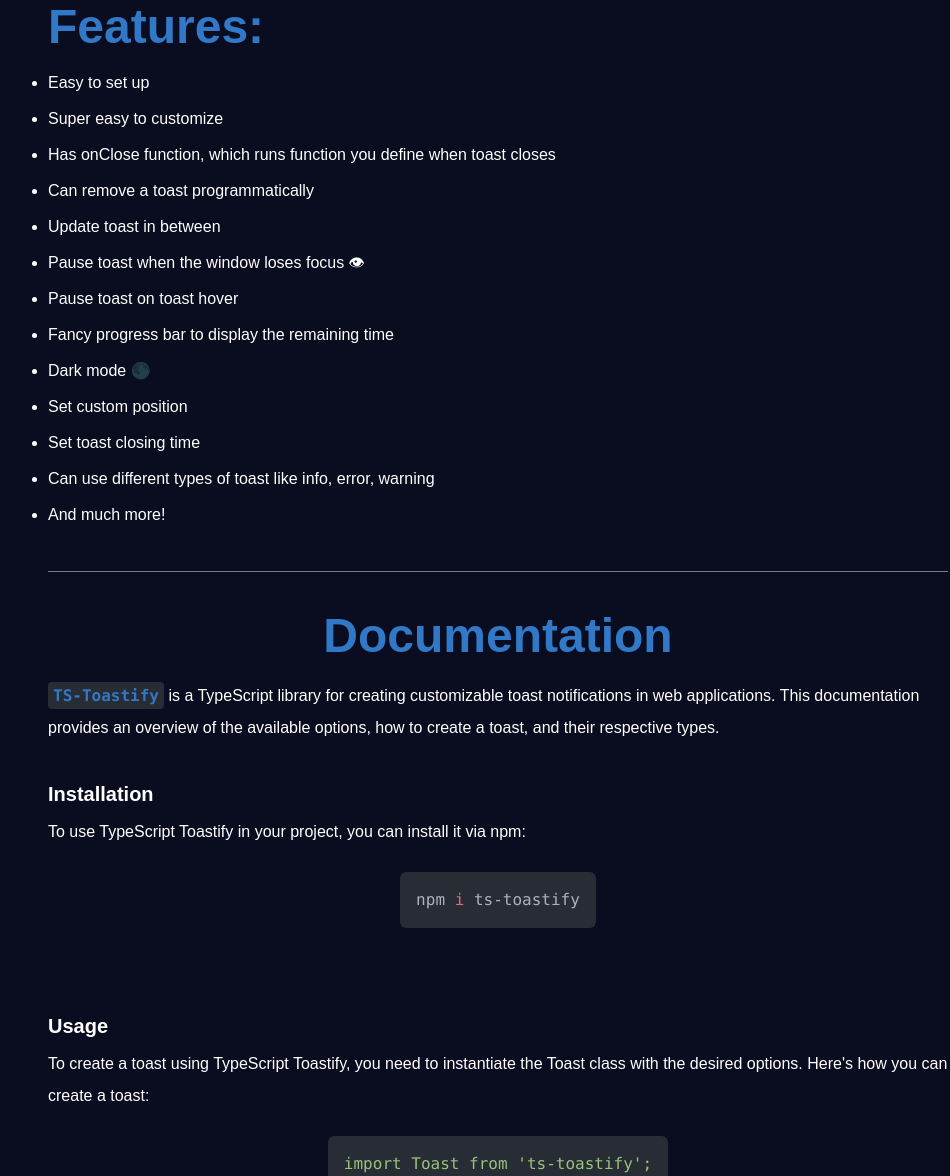
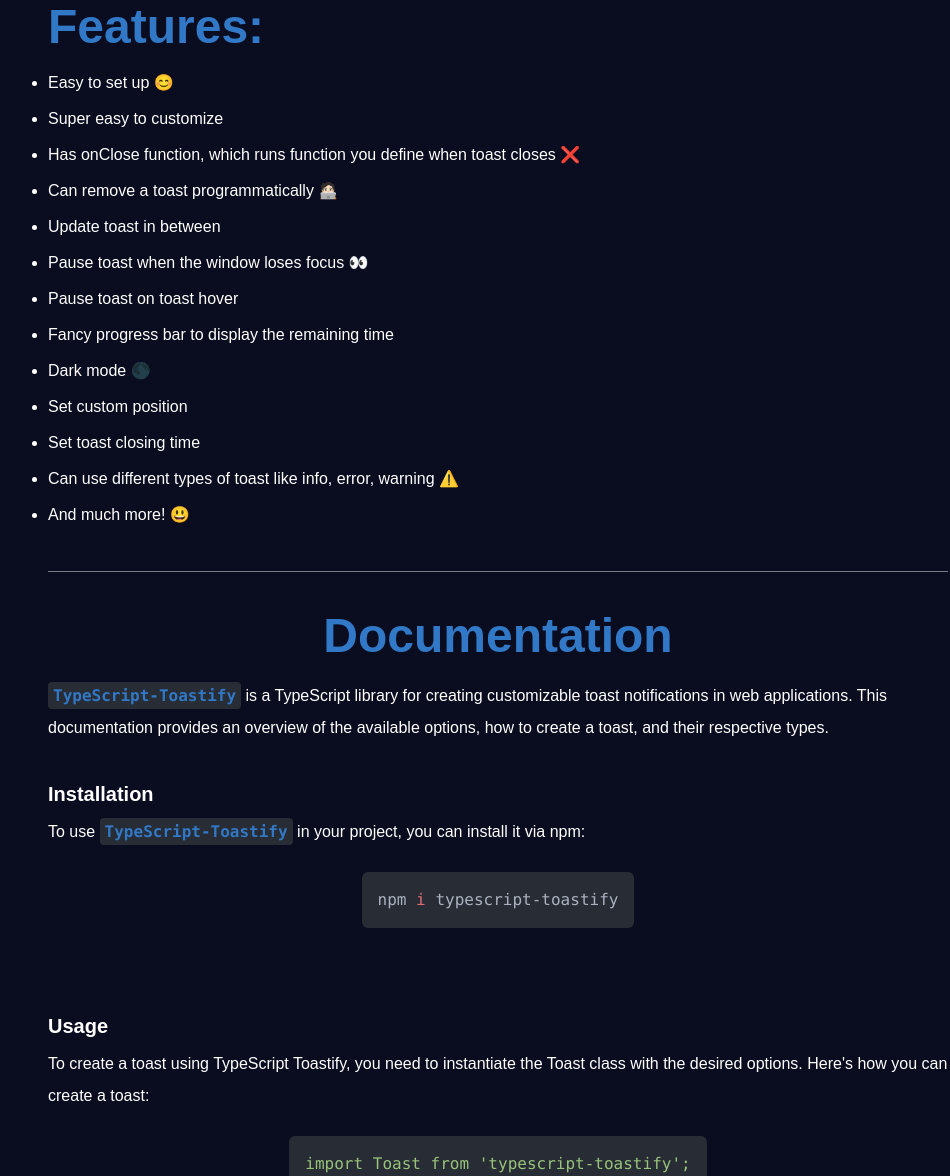
Before and after one commit to aayushmaan-54/TypeScript-Toastify-Library-website, a website built with Vite: page index.html in a window 1280 px wide. Shown: the part 1318-2494 px from the top of the page, without its empty margins (142-1092 px from the left). Built offline with nearby package versions, Linux system fonts and the light colour scheme.

Commit message:
Fixed URLs

```diff
--- a/index.html
+++ b/index.html
@@ -15,12 +15,12 @@
 
   <div class="font-sans mt-2 flex items-center justify-center gap-3 mb-10">
     <img src="./src/assets/logo.png" alt="TypeScript Toastify Logo" class="w-12 mt-3 logo" />
-    <h1 class="text-4xl font-bold text-[#3178C6] heading"><a href="https://github.com/aayushmaan-54/TypeScript-Toastify-Library/tree/main" target="_blank">TypeScript Toastify 📎</a></h1>
+    <h1 class="text-4xl font-bold text-[#3178C6] heading"><a href="https://www.npmjs.com/package/typescript-toastify" target="_blank">TypeScript Toastify 📎</a></h1>
   </div>
 
   <div class="flex flex-col items-center justify-center">
     <pre class="rounded-lg snippet">
-      <code class="border-2 border-[#3178C6]">import Toast from "ts-toastify";
+      <code class="border-2 border-[#3178C6]">import Toast from typescript-toastify;
 
 const toast = new Toast({
   position: &quot;top-right&quot;,
@@ -157,19 +157,19 @@ const toast = new Toast({
     <hr class="mt-11 opacity-50">
     <h1 class="text-[#3178C6]">Features: </h1>
     <ol class="list-disc flex flex-col gap-3">
-      <li>Easy to set up</li>
+      <li>Easy to set up 😊</li>
       <li>Super easy to customize</li>
-      <li>Has onClose function, which runs function you define when toast closes</li>
-      <li>Can remove a toast programmatically</li>
+      <li>Has onClose function, which runs function you define when toast closes ❌</li>
+      <li>Can remove a toast programmatically 🧑🏻‍💻</li>
       <li>Update toast in between</li>
-      <li>Pause toast when the window loses focus 👁</li>
+      <li>Pause toast when the window loses focus 👀</li>
       <li>Pause toast on toast hover</li>
       <li>Fancy progress bar to display the remaining time</li>
       <li>Dark mode 🌑</li>
       <li>Set custom position</li>
       <li>Set toast closing time</li>
-      <li>Can use different types of toast like info, error, warning</li>
-      <li>And much more!</li>
+      <li>Can use different types of toast like info, error, warning ⚠️</li>
+      <li>And much more! 😃</li>
     </ol>
   </div>
 
@@ -179,22 +179,22 @@ const toast = new Toast({
     <hr class="mt-11 opacity-50">
 
     <h1 class="mt-10 mb-5 text-center text-[#3178C6]">Documentation</h1>
-    <p><span class="code">TS-Toastify</span> is a TypeScript library for creating customizable toast notifications in
+    <p><span class="code">TypeScript-Toastify</span> is a TypeScript library for creating customizable toast notifications in
       web applications.
       This documentation provides an overview of the available options, how to create a toast, and their respective
       types.</p>
 
     <h3>Installation</h3>
-    <p>To use TypeScript Toastify in your project, you can install it via npm:</p>
+    <p>To use <span class="code">TypeScript-Toastify</span> in your project, you can install it via npm:</p>
     <pre>
-      <code>npm i ts-toastify</code>
+      <code>npm i typescript-toastify</code>
     </pre>
 
     <h3>Usage</h3>
     <p>To create a toast using TypeScript Toastify, you need to instantiate the Toast class with the desired options.
       Here's how you can create a toast:</p>
     <pre>
-      <code>import Toast from 'ts-toastify';
+      <code>import Toast from 'typescript-toastify';
 
 const toast = new Toast({
   position: &quot;top-right&quot;,
@@ -210,7 +210,7 @@ const toast = new Toast({
     </pre>
 
     <h2>Options</h2>
-    <p><span class="code">TS-Toastify</span> supports the following options: </p>
+    <p><span class="code">TypeScript-Toastify</span> supports the following options: </p>
     <h3>position (string)</h3>
     <p>Specifies the position where the toast notification will appear on the screen.</p>
     <p class="font-bold">Options:</p>
@@ -286,7 +286,7 @@ toast.remove( );</code>
 
     <h3>Example: </h3>
     <pre>
-      <code>import Toast from 'ts-toastify';
+      <code>import Toast from 'typescript-toastify';
 
 const toast = new Toast({
   position: "top-right",
@@ -303,7 +303,7 @@ const toast = new Toast({
     </pre>
 
     <h3>Conclusion</h3>
-    <p><span class="code">TS-Toastify</span> offers a simple and customizable way to implement toast notifications in
+    <p><span class="code">TypeScript-Toastify</span> offers a simple and customizable way to implement toast notifications in
       your TypeScript web
       applications. With various options for positioning, styling, and behavior, you can tailor the toast notifications
       to suit your application's needs.</p>
--- a/package.json
+++ b/package.json
@@ -16,6 +16,6 @@
     "vite": "^5.2.0"
   },
   "dependencies": {
-    "ts-toastify": "^1.0.0"
+    "typescript-toastify": "^1.0.2"
   }
 }
--- a/src/main.ts
+++ b/src/main.ts
@@ -1,5 +1,5 @@
-import Toast from "ts-toastify";
-import { Position, ToastType } from "ts-toastify/lib/type/type";
+import Toast from "typescript-toastify";
+import { Position, ToastType } from "typescript-toastify/lib/type/type";
 
 
 const form = document.querySelector<HTMLFormElement>('form')!;
```
Also changed, not shown: README.md (added), 1 other file.
